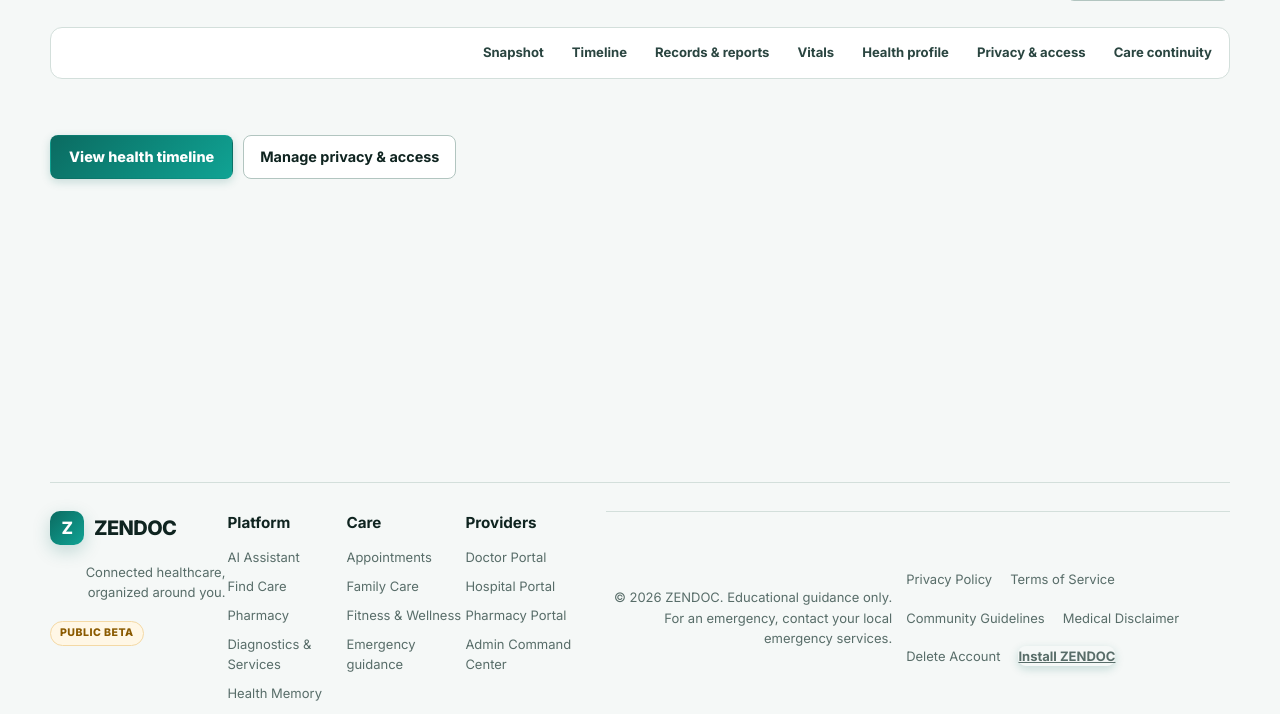
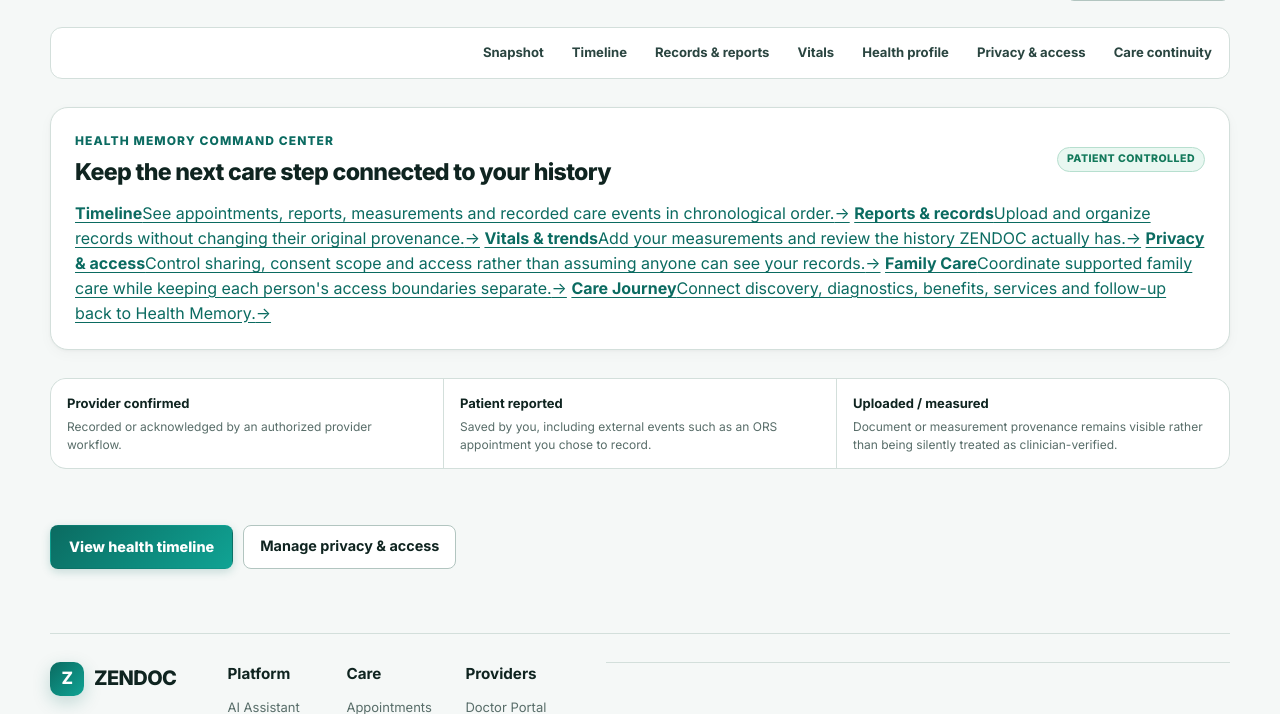
Before and after one commit to kapildebbiswas97-creator/zendoc, a Python web app: template templates/health_summary.html in a window 1280 px wide. Shown: the part 256-970 px from the top of the page. Run offline with Jinja, Linux system fonts and the light colour scheme; the template is opened without the code that fills it, so the values that code supplies are empty.

Commit message:
Rebase premium product upgrade: templates/health_summary.html

```diff
--- a/templates/health_summary.html
+++ b/templates/health_summary.html
@@ -6,6 +6,29 @@
   {% if not provider_view %}<a class="secondary-action" href="{{ url_for('health_memory.health_export_page') }}">Download my data</a>{% endif %}
 </section>
 {% if not provider_view %}{% include "components/_health_memory_nav.html" %}{% endif %}
+
+{% if not provider_view %}
+<section class="panel health-memory-command spaced-panel" aria-label="Health Memory command center">
+  <div class="panel-head">
+    <div><p class="eyebrow">Health Memory command center</p><h2>Keep the next care step connected to your history</h2></div>
+    <span class="status-badge active">Patient controlled</span>
+  </div>
+  <div class="quick-action-grid health-memory-actions">
+    <a class="quick-action" href="{{ url_for('health_memory.timeline_page') }}"><strong>Timeline</strong><span>See appointments, reports, measurements and recorded care events in chronological order.</span><span class="quick-action-arrow">→</span></a>
+    <a class="quick-action" href="{{ url_for('main.records') }}"><strong>Reports &amp; records</strong><span>Upload and organize records without changing their original provenance.</span><span class="quick-action-arrow">→</span></a>
+    <a class="quick-action" href="{{ url_for('main.health') }}"><strong>Vitals &amp; trends</strong><span>Add your measurements and review the history ZENDOC actually has.</span><span class="quick-action-arrow">→</span></a>
+    <a class="quick-action" href="{{ url_for('health_memory.health_access_page') }}"><strong>Privacy &amp; access</strong><span>Control sharing, consent scope and access rather than assuming anyone can see your records.</span><span class="quick-action-arrow">→</span></a>
+    <a class="quick-action" href="{{ url_for('family.family_page') }}"><strong>Family Care</strong><span>Coordinate supported family care while keeping each person's access boundaries separate.</span><span class="quick-action-arrow">→</span></a>
+    <a class="quick-action" href="{{ url_for('connected_care.care_journey_page') }}"><strong>Care Journey</strong><span>Connect discovery, diagnostics, benefits, services and follow-up back to Health Memory.</span><span class="quick-action-arrow">→</span></a>
+  </div>
+</section>
+
+<aside class="health-memory-provenance spaced-panel" aria-label="Health Memory provenance legend">
+  <div><strong>Provider confirmed</strong><span>Recorded or acknowledged by an authorized provider workflow.</span></div>
+  <div><strong>Patient reported</strong><span>Saved by you, including external events such as an ORS appointment you chose to record.</span></div>
+  <div><strong>Uploaded / measured</strong><span>Document or measurement provenance remains visible rather than being silently treated as clinician-verified.</span></div>
+</aside>
+{% endif %}
 
 {% if provider_view %}<aside class="trust-note"><strong>Consent-controlled access</strong><br>You can see: {{ summary.access_scopes|join(', ') }}. Information outside the patient’s active permission is not included.</aside>{% endif %}
 
```
